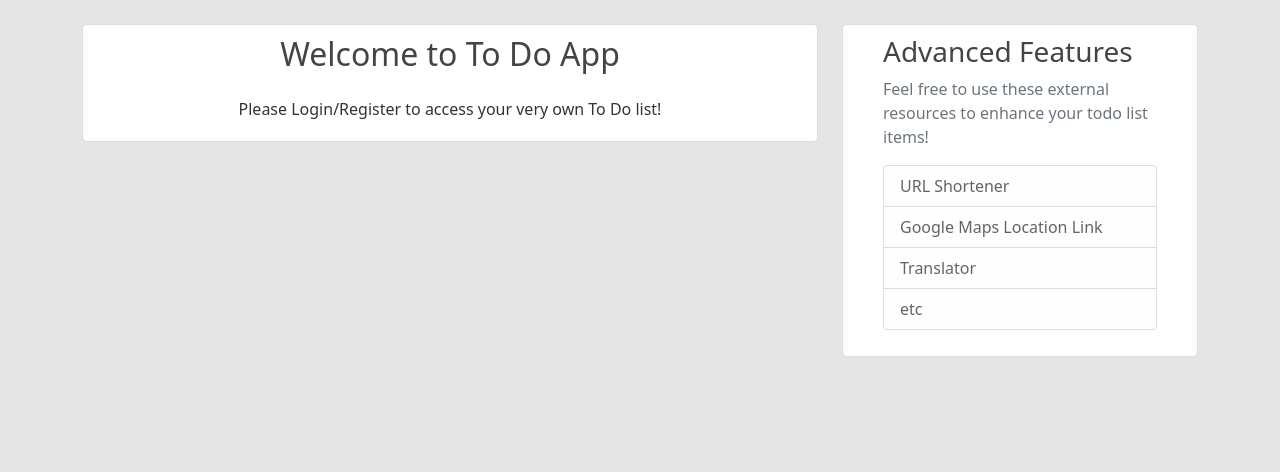
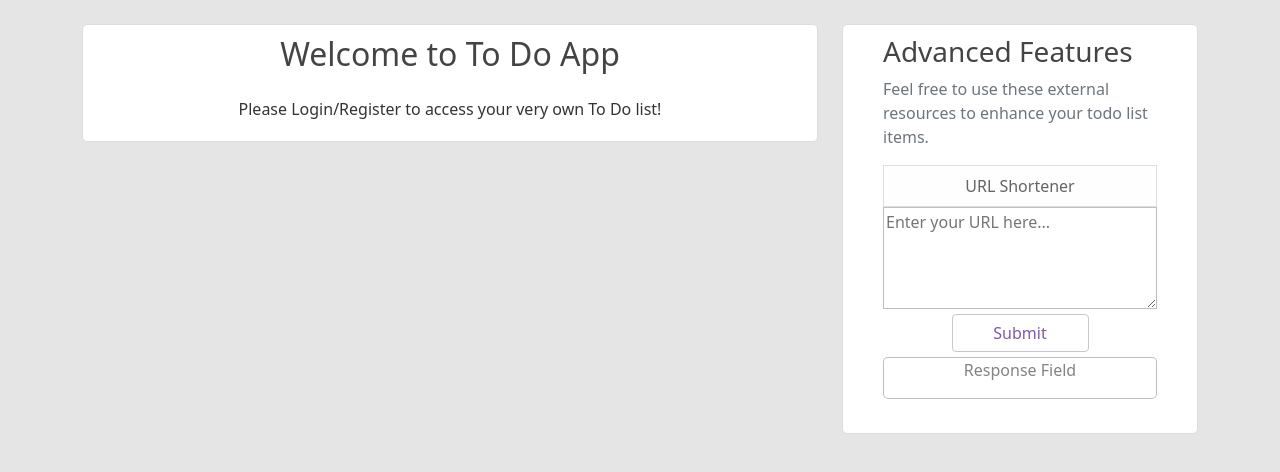
Before and after one commit to gitit4321/todo_app, a Flask app: page / in a window 1280 px wide. Shown: the part 56-528 px from the top of the page. Run offline with Flask 2, Linux system fonts and the light colour scheme; some libraries are stand-ins or nearby versions.

Commit message:
formatted 'Advanced Features' tab

```diff
--- a/requirements.txt
+++ b/requirements.txt
@@ -1,6 +1,8 @@
 bcrypt==3.2.0
 blinker==1.4
+certifi==2021.5.30
 cffi==1.14.6
+charset-normalizer==2.0.4
 click==8.0.1
 colorama==0.4.4
 dnspython==2.1.0
@@ -18,7 +20,9 @@ Jinja2==3.0.1
 MarkupSafe==2.0.1
 Pillow==8.3.1
 pycparser==2.20
+requests==2.26.0
 six==1.16.0
 SQLAlchemy==1.4.22
+urllib3==1.26.6
 Werkzeug==2.0.1
 WTForms==2.3.3
--- a/todo_app/forms.py
+++ b/todo_app/forms.py
@@ -5,7 +5,7 @@ from flask_wtf import FlaskForm
 from flask_wtf.file import FileField, FileAllowed
 from flask_login import current_user
 from wtforms import StringField, PasswordField, SubmitField, BooleanField, TextAreaField
-from wtforms.validators import DataRequired, Length, Email, EqualTo, ValidationError
+from wtforms.validators import DataRequired, Length, Email, EqualTo, ValidationError, URL
 from todo_app.models import User
 
 
--- a/todo_app/routes.py
+++ b/todo_app/routes.py
@@ -7,16 +7,27 @@ from todo_app.forms import RegistrationForm, LoginForm, UpdateAccountForm, Reque
 from todo_app.models import User, Post
 from flask_login import login_user, current_user, logout_user, login_required
 from flask_mail import Message
+from todo_app.microservice_requests import get_shortened_url
 
 
 @app.route("/")
-@app.route("/home")
+@app.route("/home", methods=['GET', 'POST'])
 def home():
     if current_user.is_authenticated:
+
+        # query database for todo items
         user_id = current_user.id
         image_file = url_for('static', filename='profile_pics/' + current_user.image_file)
         todos = Post.query.filter_by(user_id=user_id).filter_by(complete=False).order_by(Post.date_posted.desc()).all()
         completed = Post.query.filter_by(user_id=user_id).filter_by(complete=True).order_by(Post.date_posted.desc()).all()
+
+        # url-shortener service
+        if request.form.get('long-url'):
+            url = request.form.get('long-url')
+            short_url = get_shortened_url(url)
+
+            return render_template('home.html', todos=todos, completed=completed, image_file=image_file, short_url=short_url)
+
         return render_template('home.html', todos=todos, completed=completed, image_file=image_file)
     return render_template('home.html')
 
--- a/todo_app/static/main.css
+++ b/todo_app/static/main.css
@@ -168,3 +168,42 @@ p.welcome-text {
 .form-group {
   margin-bottom: 10px;
 }
+
+.adv-feat-text-area {
+  width: 100%;
+  color: #636464;
+  border: solid 1px rgba(0, 0, 0, .25);
+}
+
+.list-group-item {
+  text-align: center;
+}
+
+.adv-feat-form {
+  display: flex;
+  flex-direction: column;
+  align-items: center;
+}
+
+.submit-btn {
+  width: 50%;
+  margin: 5px 0;
+}
+
+.adv-feat-return-field {
+  background-color: #fff;
+  color: #636464;
+  text-align: center;
+  overflow-wrap: normal;
+  vertical-align: middle;
+  border: solid 1px rgba(0, 0, 0, .25);
+  border-radius: 5px;
+  width: 100%;
+  min-height: 28px;
+  max-height: fit-content;
+}
+
+.adv-feat-response-text {
+  /* overflow: auto; */
+  color: #838383;
+}
--- /dev/null
+++ b/todo_app/templates/adv_features.html
@@ -0,0 +1,42 @@
+{% block adv_features %}
+<div class="col-md-4">
+    <div class="content-section">
+        <h3>Advanced Features</h3>
+        <p class='text-muted'>Feel free to use these external resources to enhance your todo list items.</p>
+        <ul class="list-group">
+            <div>
+                <li class="list-group-item list-group-item-light">URL Shortener</li>
+                <form action="/home" method="POST" class='adv-feat-form'>
+                    <textarea name="long-url" id="long-url" cols=20" rows="4" class='adv-feat-text-area' placeholder="Enter your URL here..."></textarea>
+                    <button type="submit" class='submit-btn btn btn-outline-info'>Submit</button>
+                </form>
+                <div class='adv-feat-return-field'>
+                    {% if short_url %}
+                        <a href="{{ short_url }}"><p>{{ short_url }}</p></a>
+                    {% else %}
+                        <p class='adv-feat-response-text'>Response Field</p>
+                    {% endif %}
+                </div>
+            </div>
+            <br>
+
+
+
+
+            {#
+            <div>
+                <li class="list-group-item list-group-item-light">URL Shortener</li>
+                <form action="/home" method="POST" class='adv-feat-form'>
+                    <textarea name="long-url" id="long-url" cols=20" rows="4" class='adv-feat-text-area'>Enter your URL here...</textarea>
+                    <button type="submit" class='submit-btn btn btn-outline-info'>Submit</button>
+                </form>
+                {% if short_url %}
+                    <a href="{{ short_url }}"><p>{{ short_url }}</p></a>
+                {% endif %}
+            </div>
+            #}
+        </ul>
+    </div>
+
+</div>
+{% endblock adv_features %}
--- a/todo_app/templates/home.html
+++ b/todo_app/templates/home.html
@@ -1,5 +1,15 @@
 {% extends 'index.html' %}
 {% block content %}
+<div class="col-md-8">
+    {% with messages = get_flashed_messages(with_categories=true) %}
+        {% if messages %}
+            {% for category, message in messages %}
+            <div class='alert alert-{{ category }}'>
+                {{ message }}
+            </div>
+            {% endfor %}
+        {% endif %}
+    {% endwith %}
     <div class="content-section">
         {% if current_user.is_authenticated %}
             <div class="media">
@@ -76,4 +86,8 @@
             </div>
         {% endif %}
     </div>
+</div>
+
+{% include 'adv_features.html' %}
+
 {% endblock content %}
--- a/todo_app/templates/index.html
+++ b/todo_app/templates/index.html
@@ -41,33 +41,8 @@
     </header>
     <main role="main" class="container">
         <div class="row">
-            <div class="col-md-8">
-                {% with messages = get_flashed_messages(with_categories=true) %}
-                    {% if messages %}
-                        {% for category, message in messages %}
-                        <div class='alert alert-{{ category }}'>
-                            {{ message }}
-                        </div>
-                        {% endfor %}
-                    {% endif %}
-                {% endwith %}
 
-                {% block content %}{% endblock %}
-
-            </div>
-            <div class="col-md-4">
-                <div class="content-section">
-                    <h3>Advanced Features</h3>
-                    <p class='text-muted'>Feel free to use these external resources to enhance your todo list items!
-                        <ul class="list-group">
-                        <li class="list-group-item list-group-item-light">URL Shortener</li>
-                        <li class="list-group-item list-group-item-light">Google Maps Location Link</li>
-                        <li class="list-group-item list-group-item-light">Translator</li>
-                        <li class="list-group-item list-group-item-light">etc</li>
-                        </ul>
-                    </p>
-                </div>
-            </div>
+            {% block content %}{% endblock content %}
         </div>
     </main>
     <script src="https://code.jquery.com/jquery-3.3.1.slim.min.js" integrity="sha384-q8i/X+965DzO0rT7abK41JStQIAqVgRVzpbzo5smXKp4YfRvH+8abtTE1Pi6jizo" crossorigin="anonymous"></script>
```
Also changed, not shown: todo_app/microservice_requests.py (added, +27 -0 lines), todo_app/models.py (line endings or trailing spaces), todo_app/site.db, todo_app/static/profile_pics/cd9cf9c7bf4a6b0a.png (added). Lines whose indentation alone changed are shown as unchanged.
